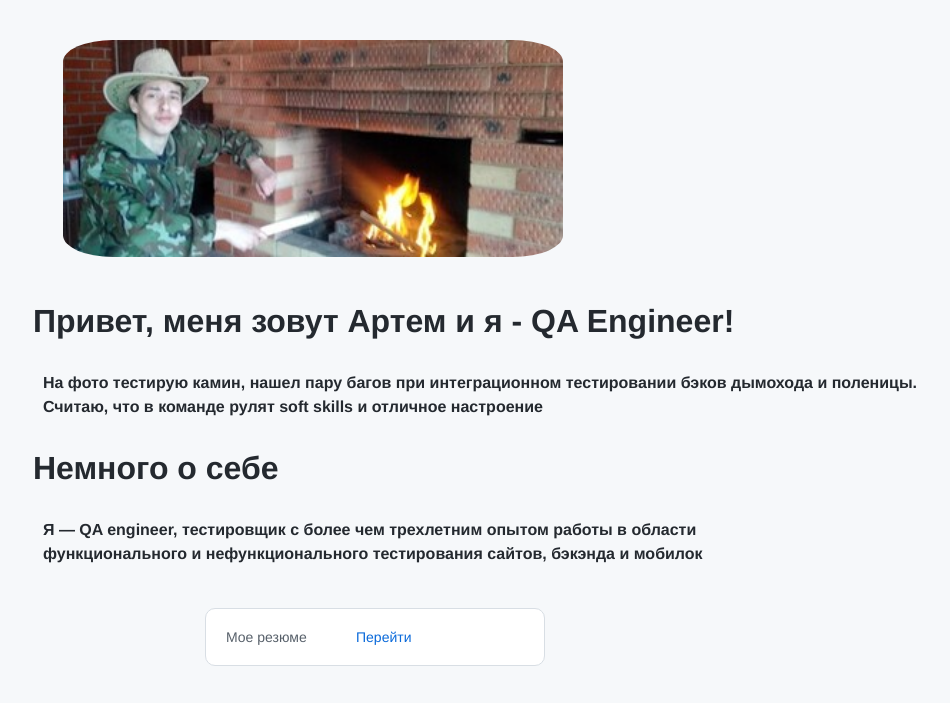
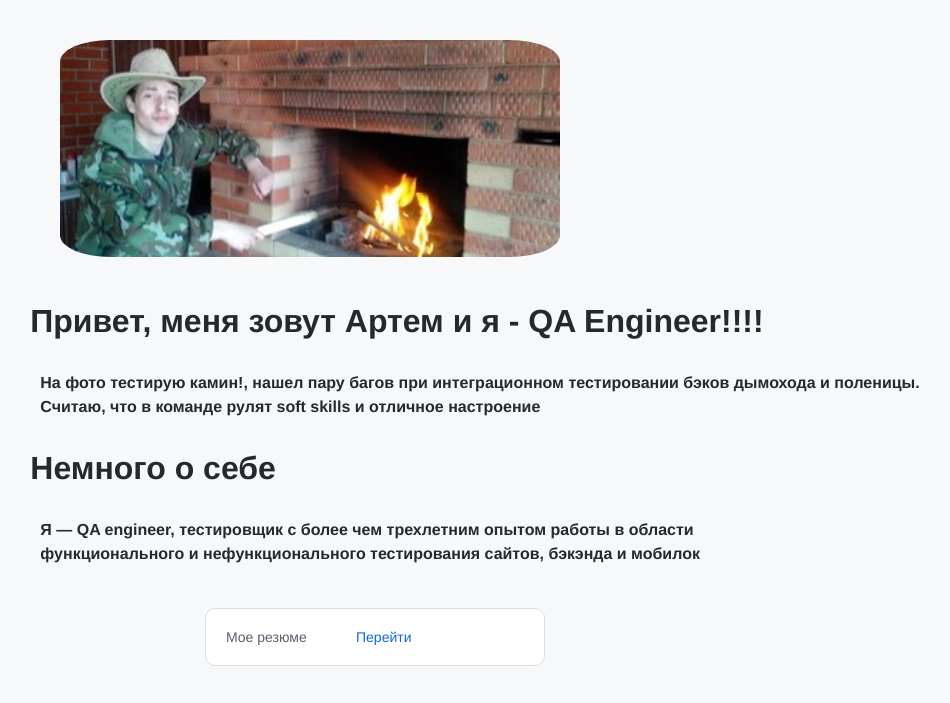
Before and after one commit to ArtemLihanov/ArtemLihanov.github.io, a plain HTML site: page index.html in a window 1280 px wide. Shown: the top 703 px of the page, without its empty margins (265-1215 px from the left). Drawn offline with Linux system fonts and the light colour scheme.

Commit message:
проверка

```diff
--- a/index.html
+++ b/index.html
@@ -12,8 +12,8 @@
   <body>
     <header class="header">
       <img src="./avatar.png" alt="avatar" class="header__avatar" />
-      <h1 class="header__title">Привет, меня зовут Артем и я - QA Engineer!</h1>
-      <h3 class="header__subtitle">На фото тестирую камин, нашел пару багов при интеграционном тестировании бэков дымохода и поленицы.</h3>
+      <h1 class="header__title">Привет, меня зовут Артем и я - QA Engineer!!!!</h1>
+      <h3 class="header__subtitle">На фото тестирую камин!, нашел пару багов при интеграционном тестировании бэков дымохода и поленицы.</h3>
       <h3 class="header__subtitle">Считаю, что в команде рулят soft skills и отличное настроение</h3>
       <h4 class="header__title">Немного о себе</h4>
       <h3 class="header__subtitle">Я — QA engineer, тестировщик с более чем трехлетним опытом работы в области</h3>
```
